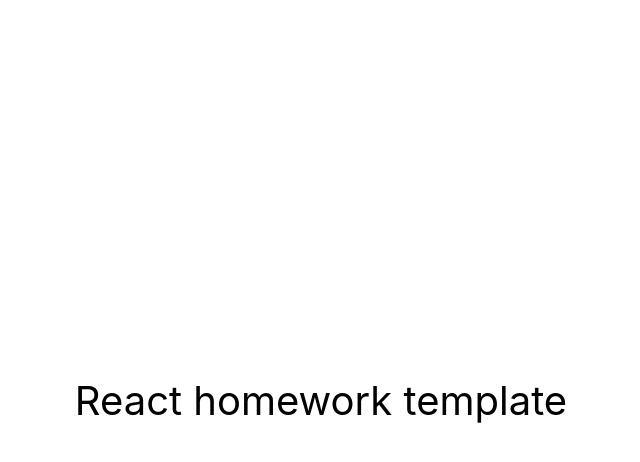
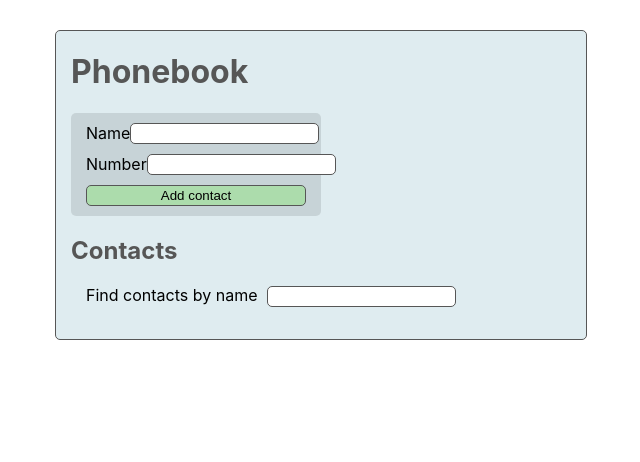
Before and after one commit to mitrytk/goit-react-hw-07-phonebook, a React (Create React App) app: page / in a window 1280 px wide. Shown: the top 462 px of the page, without its empty margins (319-959 px from the left). Built offline with nearby package versions, Linux system fonts and the light colour scheme.

Commit message:
initialization project

```diff
--- a/package.json
+++ b/package.json
@@ -1,8 +1,8 @@
 {
-  "name": "react-homework-template",
+  "name": "goit-react-hw-06-phonebook",
   "version": "0.1.0",
   "private": true,
-  "homepage": "https://goitacademy.github.io/react-homework-template/",
+  "homepage": "https://mitrytk.github.io/goit-react-hw-06-phonebook/",
   "dependencies": {
     "@testing-library/jest-dom": "^5.16.3",
     "@testing-library/react": "^12.1.4",
@@ -10,6 +10,7 @@
     "react": "^18.1.0",
     "react-dom": "^18.1.0",
     "react-scripts": "5.0.1",
+    "sass": "^1.61.0",
     "web-vitals": "^2.1.3"
   },
   "scripts": {
--- a/src/components/App.jsx
+++ b/src/components/App.jsx
@@ -1,16 +1,54 @@
+import { useState, useEffect} from "react";
+import { nanoid } from 'nanoid';
+import style from './app.module.scss';
+
+import ContactForm from "./ContactForm/ContactForm";
+import Filter from "./Filter/Filter";
+import ContactList from "./ContactList/ContactList";
+
 export const App = () => {
+  const [contacts, setContacts] = useState(
+    JSON.parse(window.localStorage.getItem('contacts')) ?? []
+  );
+  const [filter, setFilter] = useState('');
+
+  useEffect(() => {
+    localStorage.setItem("contacts", JSON.stringify(contacts) )
+  }, [contacts])
+
+  const handleSubmit = (state) => {
+    const foundName = contacts.find(contact => contact.name === state.name);
+
+    if (foundName) {
+      alert(`${state.name} is already in contacts`)
+      return;
+    }
+
+    setContacts(prev => [...prev, {id: nanoid(4), name: state.name, number: state.number}]);
+  }
+
+  const handleChange = (evt) => {
+    const { value } = evt.currentTarget;
+    setFilter(value);
+  }
+
+  const deleteContact = (evt) => {
+    const id = evt.currentTarget.id;
+    setContacts(prev => prev.filter(contact => contact.id !== id))
+  }
+
+  const handleFilter = () => {
+    return contacts.filter(contact => contact.name.toLowerCase().includes(filter.toLowerCase()))
+  }
+
   return (
-    <div
-      style={{
-        height: '100vh',
-        display: 'flex',
-        justifyContent: 'center',
-        alignItems: 'center',
-        fontSize: 40,
-        color: '#010101'
-      }}
-    >
-      React homework template
+    <div className={style.container}>
+      <h1 className={style.title}>Phonebook</h1>
+      <ContactForm onSubmit={handleSubmit}/>
+
+      <h2 className={style.title}>Contacts</h2>
+      <Filter handleChange={handleChange} filter={filter}/>
+      <ContactList onDelete={deleteContact} contacts={filter === '' ? contacts : handleFilter()}/>
     </div>
   );
-};
+}
--- /dev/null
+++ b/src/components/ContactForm/ContactForm.jsx
@@ -0,0 +1,76 @@
+import style from './contactForm.module.scss';
+import { useState } from "react";
+import PropTypes from 'prop-types';
+
+const ContactForm = ({onSubmit}) => {
+    const [ name, setName ] = useState('');
+    const [ number, setNumber] = useState('');
+
+    const handleChange = (evt) => {
+        switch(evt.currentTarget.name) {
+            case 'name':
+                setName(evt.currentTarget.value);
+                break;
+
+            case 'number':
+                setNumber(evt.currentTarget.value);
+                break;
+
+            default:
+                return;
+        }
+    }
+
+    const handleSubmit = (evt) => {
+        evt.preventDefault();
+
+        onSubmit({
+            name,
+            number,
+        });
+
+        reset();
+    }
+
+    const reset = () => {
+        setName('');
+        setNumber('');
+    }
+
+    return (
+        <form className={style.form} onSubmit={evt => handleSubmit(evt)}>
+            <label className={style.label}> Name
+                <input
+                className={style.input}
+                type="text"
+                name="name"
+                pattern="^[a-zA-Zа-яА-Я]+(([' -][a-zA-Zа-яА-Я ])?[a-zA-Zа-яА-Я]*)*$"
+                title="Name may contain only letters, apostrophe, dash and spaces. For example Adrian, Jacob Mercer, Charles de Batz de Castelmore d'Artagnan"
+                required
+                value={name}
+                onChange={evt => handleChange(evt)}
+                />
+            </label>
+
+            <label className={style.label}> Number
+                <input
+                className={style.input}
+                type="tel"
+                name="number"
+                pattern="\+?\d{1,4}?[-.\s]?\(?\d{1,3}?\)?[-.\s]?\d{1,4}[-.\s]?\d{1,4}[-.\s]?\d{1,9}"
+                title="Phone number must be digits and can contain spaces, dashes, parentheses and can start with +"
+                required
+                value={number}
+                onChange={evt => handleChange(evt)}
+                />
+            </label>
+            <button className={style.submit} type="submit">Add contact</button>
+        </form>
+    )
+}
+
+ContactForm.propTypes = {
+    onSubmit: PropTypes.func,
+}
+
+export default ContactForm;
--- /dev/null
+++ b/src/components/ContactForm/contactForm.module.scss
@@ -0,0 +1,37 @@
+.form {
+    display: flex;
+    flex-direction: column;
+    width: 220px;
+    padding: 10px 15px;
+    border-radius: 5px;
+    background-color: rgba(0, 0, 0, 0.104);
+}
+
+.label {
+    display: flex;
+    justify-content: space-between;
+
+}
+
+.label+.label {
+    margin-top: 10px;
+}
+
+.input {
+    border: 1px solid rgb(86, 86, 86);
+    border-radius: 5px;
+    padding: 2px 5px;
+}
+
+.submit {
+    outline: none;
+    border: 1px solid rgb(86, 86, 86);
+    border-radius: 5px;
+    background-color: rgb(172, 220, 172);
+    margin-top: 10px;
+    padding: 2px 5px;
+
+    &:active {
+        background-color: rgb(135, 210, 135);
+    }
+}
--- /dev/null
+++ b/src/components/ContactList/ContactList.jsx
@@ -0,0 +1,25 @@
+import style from './contactList.module.scss';
+import PropTypes from 'prop-types';
+
+const ContactList = ({contacts, onDelete}) => {
+    return (
+        <ul className={style.list}>
+            {contacts.map(contact => {
+                return (
+                    <li key={contact.id} className={style.item}>
+                        <p className={style.contactName}>{contact.name}: </p>
+                        <p className={style.contactNumber}>{contact.number}</p>
+                        <button className={style.button} id={contact.id} type='button' onClick={evt => onDelete(evt)}>Delete</button>
+                    </li>
+                )
+            })}
+        </ul>
+    )
+}
+
+ContactList.propTypes = {
+    onDelete: PropTypes.func,
+    contacts: PropTypes.array,
+}
+
+export default ContactList;
--- /dev/null
+++ b/src/components/ContactList/contactList.module.scss
@@ -0,0 +1,40 @@
+.list {
+    list-style-type: none;
+    display: flex;
+    flex-direction: column;
+    padding: 0;
+
+    .item {
+        display: flex;
+        align-items: baseline;
+        position: relative;
+        background-color: rgba(0, 0, 0, 0.104);
+        padding: 10px 15px;
+        border-radius: 5px;
+
+        &:hover {
+            background-color: rgba(0, 0, 0, 0.241);
+        }
+    }
+
+    .item+.item {
+        margin-top: 10px;
+    }
+
+    .button {
+        position: absolute;
+        right: 10px;
+        width: 50px;
+        height: 20px;
+        font-size: 12px;
+        border-radius: 6px;
+        border: 1px solid rgb(86, 86, 86);
+        background-color: rgba(202, 25, 25, 0.779);
+        color: white;
+    }
+
+    .contactName {
+        margin-right: 10px;
+        font-weight: 500;
+    }
+}
--- /dev/null
+++ b/src/components/Filter/Filter.jsx
@@ -0,0 +1,17 @@
+import style from './filter.module.scss';
+import PropTypes from 'prop-types';
+
+const Filter = ({filter, handleChange}) => {
+    return (
+        <label className={style.label} > Find contacts by name
+            <input className={style.input} type="text" name="filter" value={filter} onChange={evt => handleChange(evt)}/>
+        </label>
+    )
+}
+
+Filter.propTypes = {
+    handleChange: PropTypes.func,
+    filter: PropTypes.string,
+}
+
+export default Filter;
--- /dev/null
+++ b/src/components/Filter/filter.module.scss
@@ -0,0 +1,10 @@
+.label {
+    padding: 10px 15px;
+}
+
+.input {
+    margin-left: 10px;
+    border: 1px solid rgb(86, 86, 86);
+    border-radius: 5px;
+    padding: 2px 5px;
+}
--- /dev/null
+++ b/src/components/app.module.scss
@@ -0,0 +1,12 @@
+.container {
+    margin: 30px auto;
+    max-width: 500px;
+    padding: 0 15px;
+    background-color: rgb(223, 236, 240);
+    border: 1px solid rgb(86, 86, 86);
+    border-radius: 5px;
+}
+
+.title {
+    color: rgb(86, 86, 86);
+}
```
Also changed, not shown: 1 other file (tests, documents, lock files or other folders).
